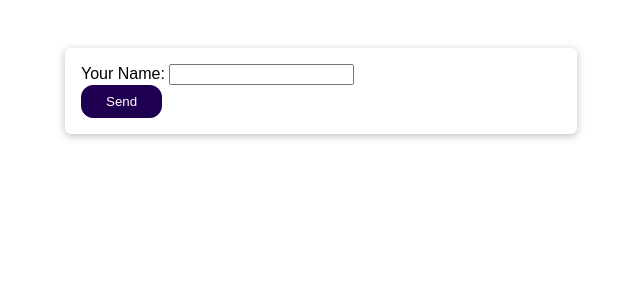
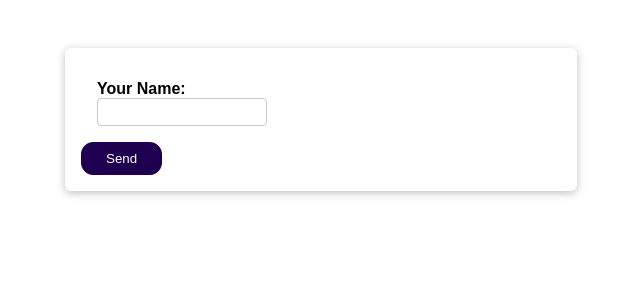
Before and after one commit to Douglous-Sobei/Python_django, a Django app: page / in a window 1280 px wide. Shown: the top 300 px of the page, without its empty margins (319-959 px from the left). Run offline with Django 4.2, Linux system fonts and the light colour scheme.

Commit message:
More styles

```diff
--- a/feedback/reviews/static/reviews/styles.css
+++ b/feedback/reviews/static/reviews/styles.css
@@ -27,3 +27,45 @@ button:active {
   background-color: #320777;
   border-color: #320777;
 }
+
+.form-control {
+  margin: 1rem;
+}
+
+.form-control input {
+  font: inherit;
+  padding: 0.25rem;
+  border-radius: 4px;
+  border: 1px solid #ccc;
+  display: block;
+  width: 10rem;
+}
+
+.form-control input:focus {
+  border-color: #1f0050;
+  outline: none;
+  background-color: #f4eeff;
+}
+
+.form-control label {
+  font-weight: bold;
+  display: block;
+  margin-bottom: 0.6;
+}
+
+.errorlist {
+  list-style: none;
+  margin: 0.6rem 0;
+  padding: 0;
+  color: #680000;
+}
+
+.errors input {
+  border-color: #680000;
+  background-color: #fde3e3;
+}
+
+.errors label {
+  color: #680000;
+
+}
```
